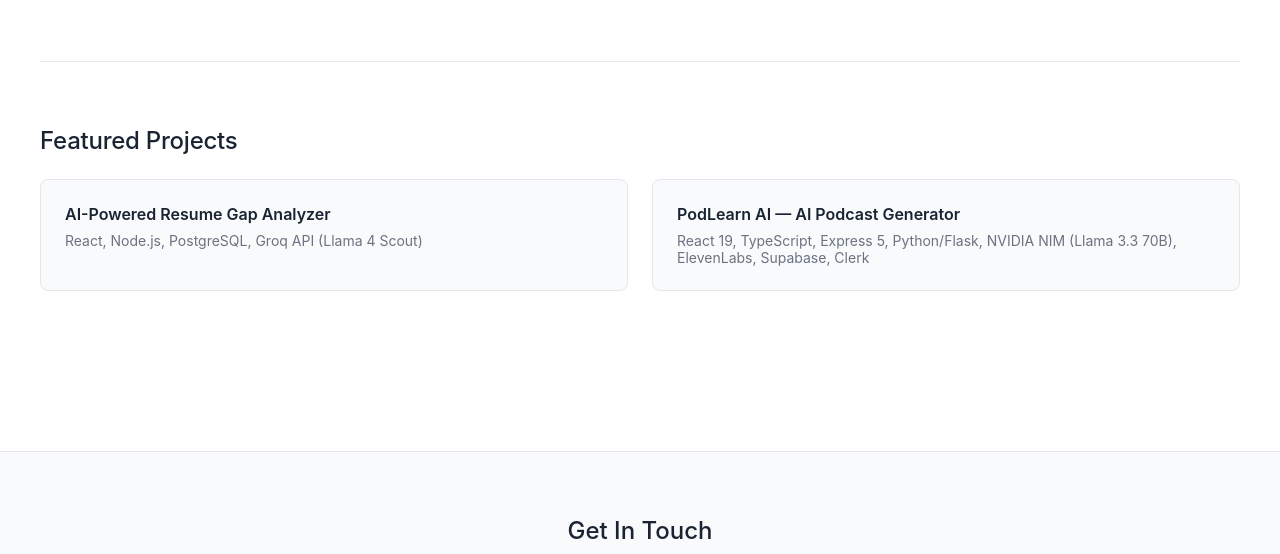
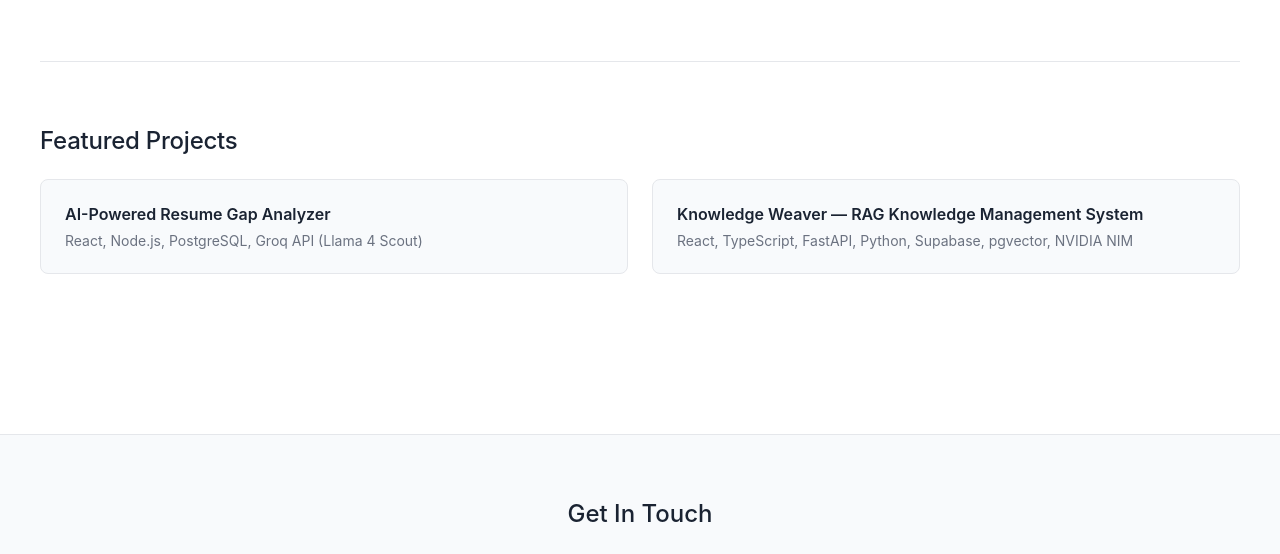
Before and after one commit to SaurabhVerma-007/Coverpage, a plain HTML site: page index.html in a window 1280 px wide. Shown: the part 1511-2065 px from the top of the page. Drawn offline with nearby package versions, Linux system fonts and the light colour scheme.

Commit message:
updated project

```diff
--- a/index.html
+++ b/index.html
@@ -149,8 +149,8 @@
                             <p class="project-tech">React, Node.js, PostgreSQL, Groq API (Llama 4 Scout)</p>
                         </div>
                         <div class="project-item">
-                            <h3 class="project-name">PodLearn AI — AI Podcast Generator</h3>
-                            <p class="project-tech">React 19, TypeScript, Express 5, Python/Flask, NVIDIA NIM (Llama 3.3 70B), ElevenLabs, Supabase, Clerk</p>
+                            <h3 class="project-name">Knowledge Weaver — RAG Knowledge Management System</h3>
+                            <p class="project-tech">React, TypeScript, FastAPI, Python, Supabase, pgvector, NVIDIA NIM</p>
                         </div>
                     </div>
                 </section>
```
